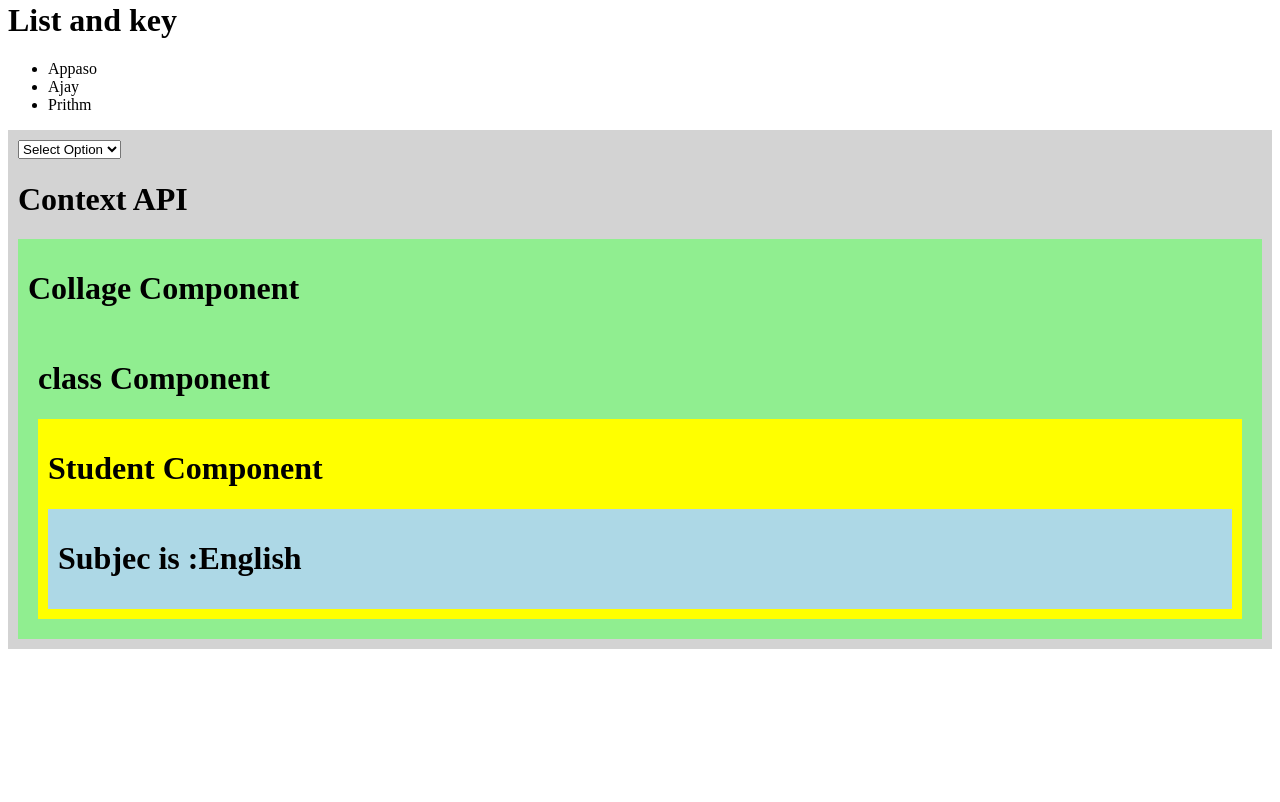
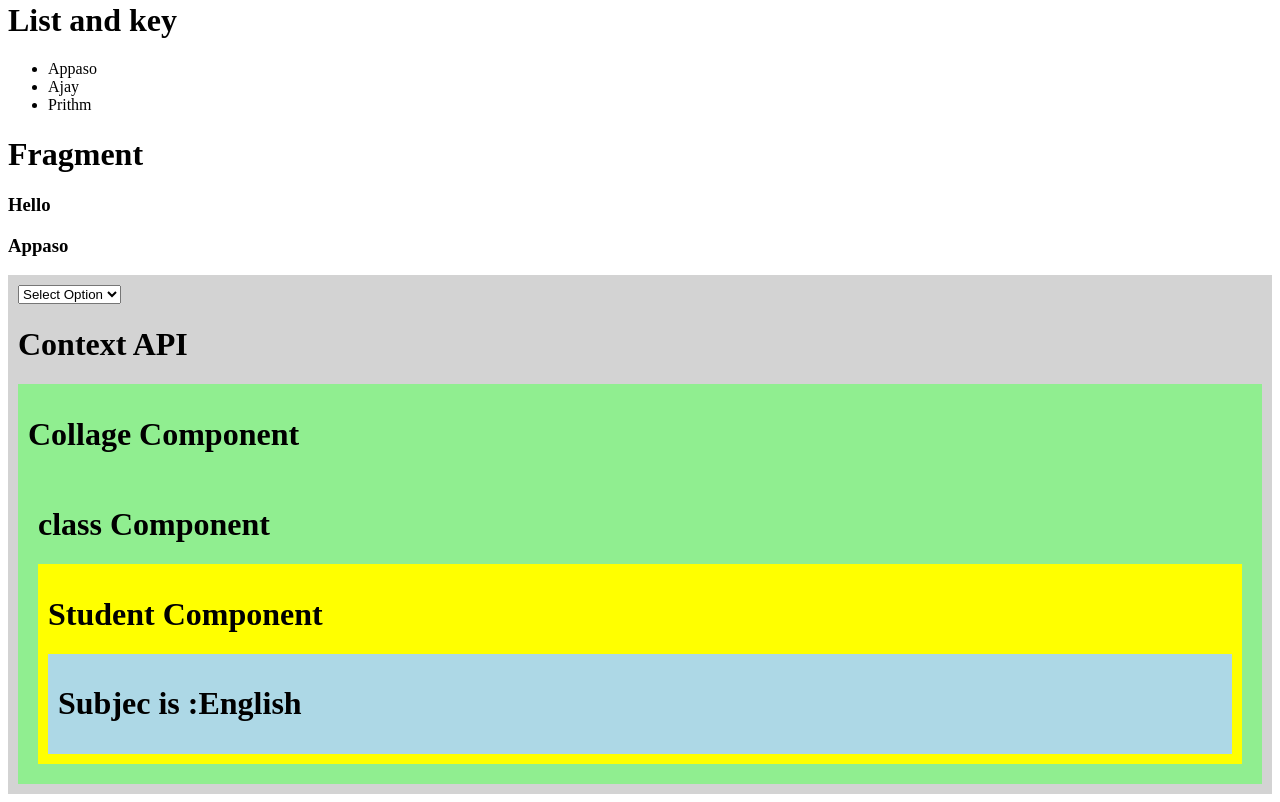
Before and after one commit to Appaso1919/React-Practice, a React (Vite) app: page / in a window 1280 px wide. Shown: the part 2600-3402 px from the top of the page. Before the commit the page ends 3257 px from the top, so only its background shows below. Built offline with nearby package versions, Linux system fonts and the light colour scheme.

Commit message:
Fragment

```diff
--- a/src/All_main_file.jsx
+++ b/src/All_main_file.jsx
@@ -10,6 +10,7 @@ import UserList from './Lise_Key/User_list'
 import ChildComponent, { User } from './Hooks/UseContext'
 import UseRef from './Hooks/UseRef'
 import UseCallback from './Hooks/UseCallback'
+import Simple_example from './Fragment/simple_example'
 function Main1() {
     return (
         <>
@@ -41,6 +42,8 @@ function Main1() {
             <Click_event />
             <h1>List and key</h1>
             <UserList />
+            <h1>Fragment</h1>
+            <Simple_example/>
         </div>
         </>
     )
--- /dev/null
+++ b/src/Fragment/simple_example.jsx
@@ -0,0 +1,21 @@
+import React, { Fragment } from 'react'
+
+const Simple_example = () => {
+  return (
+    <Fragment>
+        <h3>Hello</h3>
+        <Simple/>
+    </Fragment>
+  )
+}
+
+export default Simple_example;
+
+
+export function Simple(){
+    return(
+        <>
+        <h3>Appaso</h3>
+        </>
+    )
+}
```
